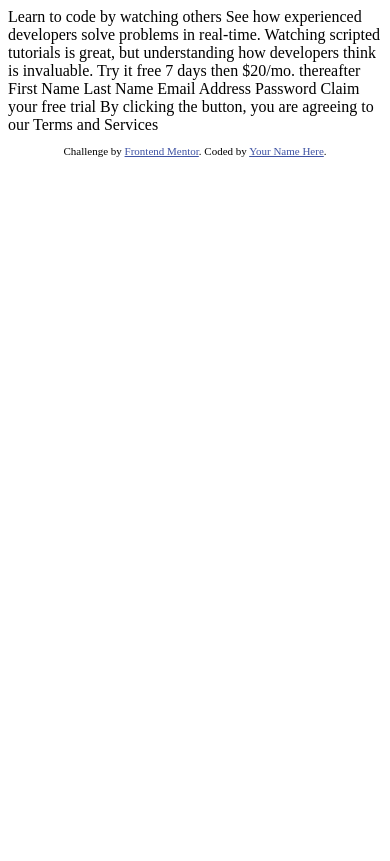
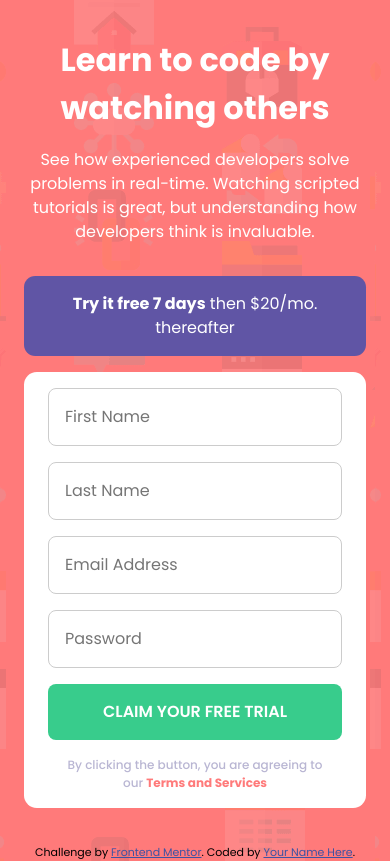
Before and after one commit to regret546/intro-component-with-signup-form-master, a plain HTML site: page index.html in a window 390 px wide. Drawn offline with Linux system fonts and the light colour scheme.

Commit message:
Initial mobile design

```diff
--- a/apps/scss/global/_colors.scss
+++ b/apps/scss/global/_colors.scss
@@ -2,6 +2,7 @@
   /*    ### Primary */
   --clr--red: hsl(0, 100%, 74%);
   --clr--green: hsl(154, 59%, 51%);
+  --clr--white: hsl(0, 0%, 100%);
   /*   ### Accent */
   --clr--blue: hsl(248, 32%, 49%);
   /* ### Neutral */
--- /dev/null
+++ b/apps/scss/layout/_body.scss
@@ -0,0 +1,7 @@
+body {
+  font-family: var(--ff--primary);
+  font-size: var(--fs--regular);
+  font-weight: var(--fw--bold-1);
+  background-color: var(--clr--red);
+  background-image: url("/images/bg-intro-mobile.png");
+}
--- /dev/null
+++ b/apps/scss/layout/_container.scss
@@ -0,0 +1,6 @@
+.container {
+  min-height: 100vh;
+  display: grid;
+  grid-template-columns: repeat(auto-fit, minmax(250px, 1fr));
+  place-items: center;
+}
--- a/apps/scss/layout/_index.scss
+++ b/apps/scss/layout/_index.scss
@@ -0,0 +1,3 @@
+@forward "body";
+@forward "container";
+@forward "main";
--- /dev/null
+++ b/apps/scss/layout/_main.scss
@@ -0,0 +1,78 @@
+.main {
+  display: grid;
+  max-width: 500px;
+  margin: 1.5rem;
+
+  .header__section {
+    text-align: center;
+    color: var(--clr--white);
+  }
+
+  h1 {
+    font-size: 2rem;
+    margin-bottom: 1rem;
+  }
+
+  p {
+    margin-bottom: 2rem;
+  }
+
+  .input__section {
+    display: grid;
+
+    .try-btn {
+      min-width: 300px;
+      border: none;
+      padding: 1rem;
+      background-color: var(--clr--blue);
+      color: var(--clr--white);
+      border-radius: 0.7rem;
+      margin-bottom: 1rem;
+      span {
+        font-weight: var(--fw--bold-4);
+      }
+    }
+
+    &_form {
+      min-width: 300px;
+      display: grid;
+      gap: 1rem;
+      padding: 1rem 1.5rem;
+      border: none;
+      border-radius: 0.8rem;
+      background-color: var(--clr--white);
+
+      input {
+        width: 100%;
+        outline: 0;
+        padding: 1rem;
+        border: none;
+        border: solid 1px #ccc;
+        border-radius: 0.5rem;
+      }
+
+      .claim-btn {
+        border: none;
+        border-radius: 0.5rem;
+        padding: 1rem;
+        background-color: var(--clr--green);
+        text-transform: uppercase;
+        font-weight: var(--fw--bold-3);
+        color: var(--clr--white);
+      }
+
+      .terms {
+        color: var(--clr--grayish-blue);
+        text-align: center;
+        margin: 0 1rem;
+        font-size: 12px;
+        font-weight: var(--fw--bold-2);
+
+        span {
+          color: var(--clr--red);
+          font-weight: var(--fw--bold-4);
+        }
+      }
+    }
+  }
+}
--- a/index.html
+++ b/index.html
@@ -4,6 +4,7 @@
     <meta charset="UTF-8" />
     <meta name="viewport" content="width=device-width, initial-scale=1.0" />
     <!-- displays site properly based on user's device -->
+    <link rel="stylesheet" href="/dist/style.css" />
     <link rel="preconnect" href="https://fonts.googleapis.com" />
     <link rel="preconnect" href="https://fonts.gstatic.com" crossorigin />
     <link
@@ -31,13 +32,55 @@
     </style>
   </head>
   <body>
-    Learn to code by watching others See how experienced developers solve
-    problems in real-time. Watching scripted tutorials is great, but
-    understanding how developers think is invaluable. Try it free 7 days then
-    $20/mo. thereafter First Name Last Name Email Address Password Claim your
-    free trial By clicking the button, you are agreeing to our Terms and
-    Services
+    <div class="container">
+      <main class="main">
+        <section class="header__section">
+          <h1>Learn to code by watching others</h1>
+          <p>
+            See how experienced developers solve problems in real-time. Watching
+            scripted tutorials is great, but understanding how developers think
+            is invaluable.
+          </p>
+        </section>
+        <section class="input__section">
+          <button class="try-btn">
+            <span>Try it free 7 days</span> then $20/mo. thereafter
+          </button>
 
+          <form action="#" class="input__section_form">
+            <input
+              type="text"
+              name="firstName"
+              id="firstName"
+              placeholder="First Name"
+            />
+            <input
+              type="text"
+              name="lastName"
+              id="lastName"
+              placeholder="Last Name"
+            />
+            <input
+              type="email"
+              name="email"
+              id="email"
+              placeholder="Email Address"
+            />
+            <input
+              type="password"
+              name="password"
+              id="password"
+              placeholder="Password"
+            />
+            <button class="claim-btn">Claim your free trial</button>
+            <p class="terms">
+              By clicking the button, you are agreeing to our
+              <span>Terms and Services</span>
+            </p>
+          </form>
+        </section>
+      </main>
+    </div>
     <footer>
       <p class="attribution">
         Challenge by
```
Also changed, not shown: dist/style.css (added), 1 other file.
